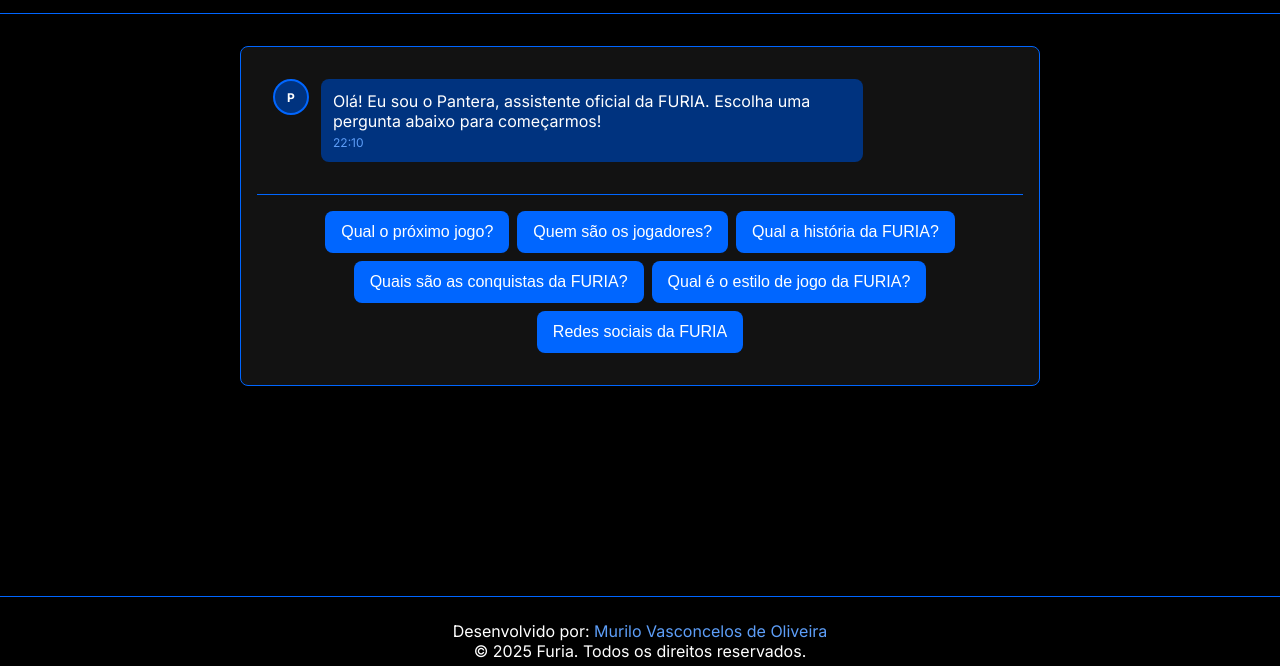
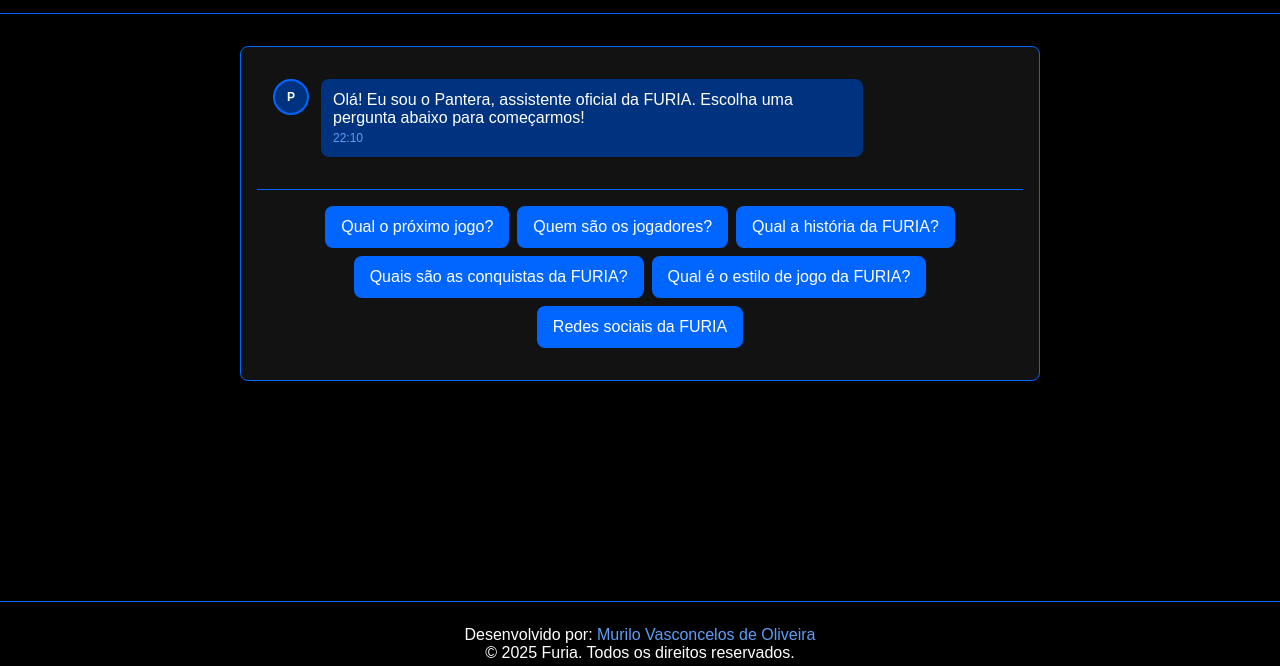
Before and after one commit to muri7o/FuriaChatBot, a plain HTML site: page index.html in a window 1280 px wide. Shown: the part 91-757 px from the top of the page. Drawn offline with Linux system fonts and the light colour scheme.

Commit message:
Update style.css

```diff
--- a/style.css
+++ b/style.css
@@ -14,7 +14,8 @@
 }
 
 body {
-    font-family: 'Inter', sans-serif;
+    font-family: Helvetica World, Arial, Helvetica, sans-serif;
+    font-weight: 400;
     background-color: black;
     color: white;
     min-height: 100vh;
```
